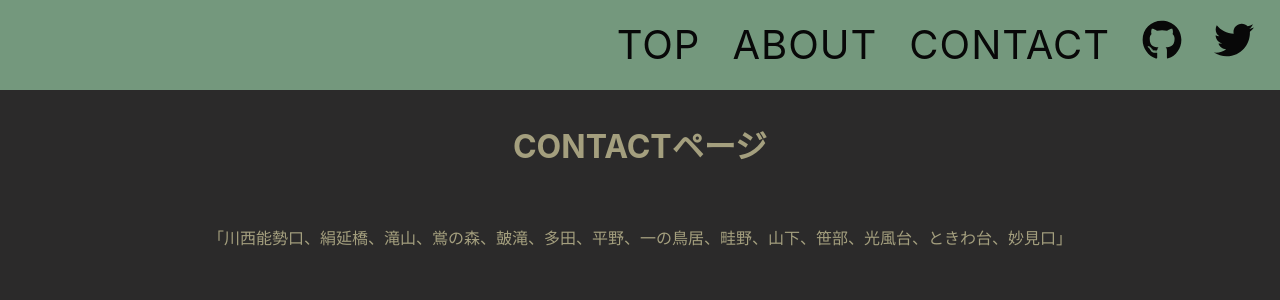
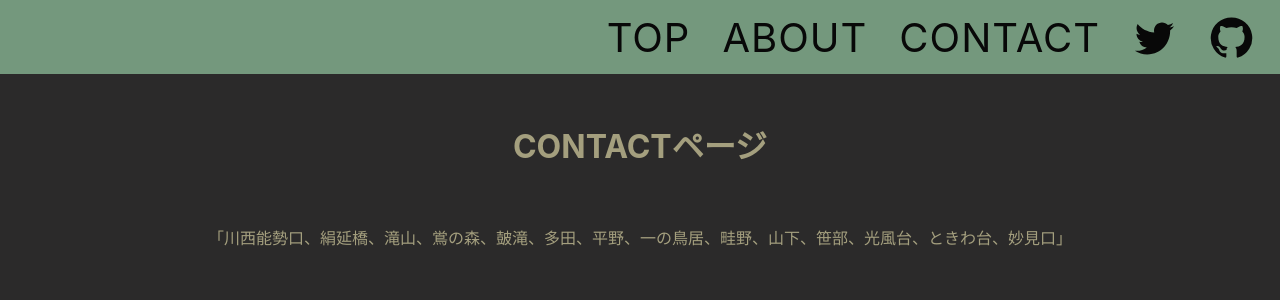
Before and after one commit to yk2906/introduce-site, a React (Create React App) app: page /contact in a window 1280 px wide. Shown: the top 300 px of the page. Built offline with nearby package versions, Linux system fonts and the light colour scheme.

Commit message:
first commit

```diff
--- a/package.json
+++ b/package.json
@@ -3,6 +3,11 @@
   "version": "0.1.0",
   "private": true,
   "dependencies": {
+    "@emotion/react": "^11.9.3",
+    "@emotion/styled": "^11.9.3",
+    "@mui/icons-material": "^5.8.4",
+    "@mui/material": "^5.8.7",
+    "@mui/styled-engine-sc": "^5.8.0",
     "@testing-library/jest-dom": "^5.16.4",
     "@testing-library/react": "^13.3.0",
     "@testing-library/user-event": "^13.5.0",
--- a/src/components/atoms/layout/Header.jsx
+++ b/src/components/atoms/layout/Header.jsx
@@ -1,7 +1,17 @@
 import { Link } from "react-router-dom";
 import styled from "styled-components";
-import { FaTwitter } from "react-icons/fa"
-import { FaGithub } from "react-icons/fa"
+import GitHubIcon from '@mui/icons-material/GitHub';
+import TwitterIcon from '@mui/icons-material/Twitter';
+import { makeStyles } from "@mui/material";
+
+// const useStyles = makeStyles({
+//   twitter: {
+//     color: "black",
+//     "&:hover": {
+//       color: "white"
+//     }
+//   }
+// })
 
 export const Header = () => {
 
@@ -12,17 +22,16 @@ export const Header = () => {
   // const onClickGithub = () => {
   //   window.location.replace("https://github.com/yk2906")
   // }
+  // const classes = useStyles();
+
 
   return (
     <SHeader>
       <SLink to="/">TOP</SLink>
       <SLink to="/about">ABOUT</SLink>
       <SLink to="/contact">CONTACT</SLink>
-      {/* <SLink onClickTwitter={onClickTwitter}><FaTwitter /></SLink> */}
-      <SLink to={{ pathname: "https://twitter.com/06marum" }} target="_blank"><FaGithub /></SLink>
-      <SLink to={{ pathname: "https://github.com/yk2906" }} target="_blank"><FaTwitter /></SLink>
-      {/* <a target="_blank" href="https://twitter.com/06marum"><FaTwitter /></a>
-      <a target="_blank" href="https://github.com/yk2906"><FaGithub /></a> */}
+      <TwitterLink href="https://twitter.com/06marum" target="_blank" rel="noreferrer"><TwitterIcon style={{ "fontSize": 45, "padding": "5px 0 0 0" }}/></TwitterLink>
+      <GitHubLink href="https://github.com/yk2906" target="_blank" rel="noreferrer"><GitHubIcon style={{ "fontSize": 45, "padding": "5px 0 0 0" }}/></GitHubLink>
     </SHeader>
   )
 }
@@ -30,14 +39,15 @@ export const Header = () => {
 const SHeader = styled.header`
   background-color: #88b593;
   color: #fff;
-  padding: 20px 10px;
+  padding: 10px 10px;
   position: fixed;
-  z-index: 1;
+  z-index: 10;
   width: 100%;
   top: 0; // 上の空白無くす
   box-sizing: border-box;
   display: flex;
   justify-content: flex-end;
+  align-items: center;
   opacity: 0.8;
 `;
 
@@ -52,3 +62,24 @@ const SLink = styled(Link)`
     color: white;
   }
 `;
+
+const TwitterLink = styled.a`
+  margin: 0 16px;
+  color: black;
+  transition: color 0.3s;
+  text-decoration: none;
+  align-self: center;
+  &:hover {
+    color: white;
+  }
+`;
+
+const GitHubLink = styled.a`
+  margin: 0 16px;
+  color: black;
+  transition: color 0.3s;
+  text-decoration: none;
+  &:hover {
+    color: white;
+  }
+`;
```
Also changed, not shown: 1 other file (tests, documents, lock files or other folders).
